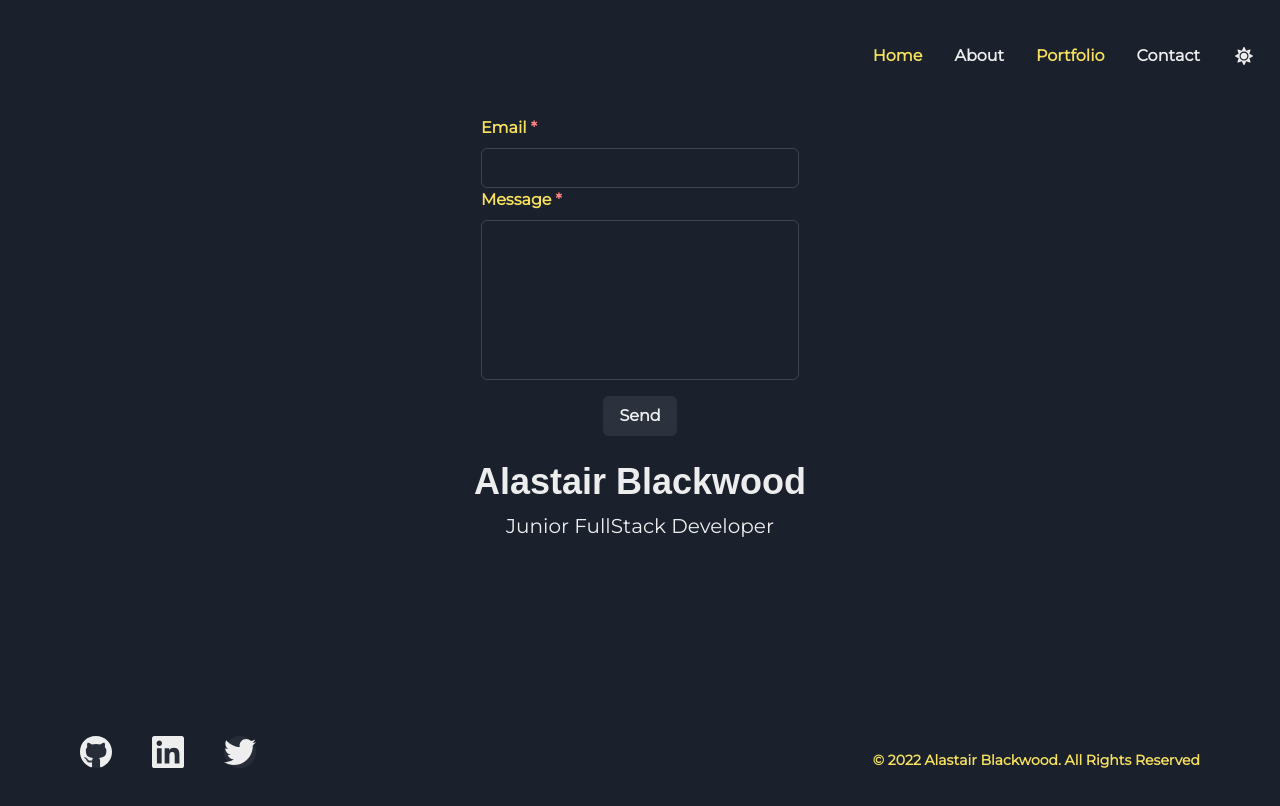
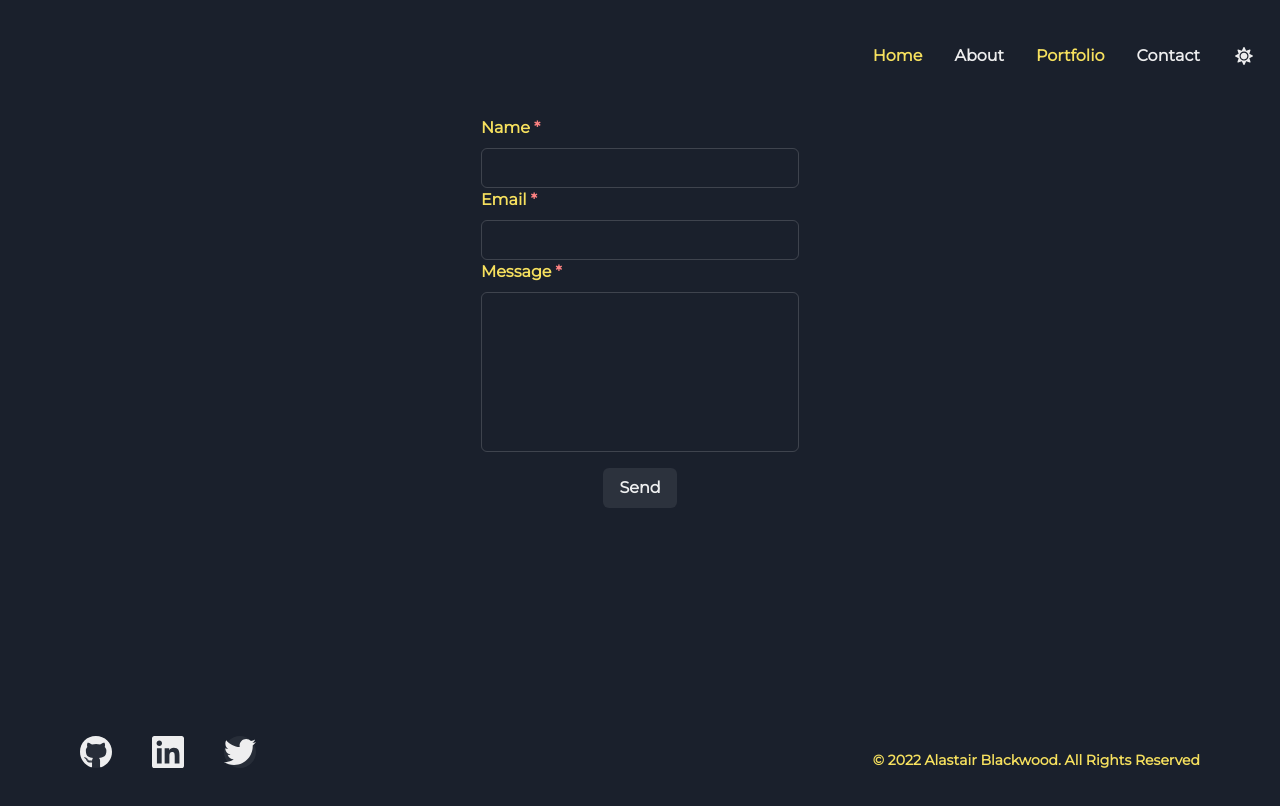
Before and after one commit to alastairblackwood/portfolio-react, a React (Create React App) app: page /contact in a window 1280 px wide. Shown: the top 806 px of the page. Built offline with nearby package versions, Linux system fonts and the light colour scheme.

Commit message:
fixed form reset when sent issue

```diff
--- a/package.json
+++ b/package.json
@@ -5,6 +5,7 @@
   "dependencies": {
     "@chakra-ui/icons": "^1.1.7",
     "@chakra-ui/react": "^1.8.6",
+    "@emailjs/browser": "^3.4.0",
     "@emotion/react": "^11.8.2",
     "@emotion/styled": "^11.8.1",
     "@fontsource/montserrat": "^4.5.5",
@@ -18,6 +19,7 @@
     "@types/node": "^12.20.47",
     "@types/react": "^16.14.24",
     "@types/react-dom": "^16.9.14",
+    "emailjs": "^3.7.0",
     "formik": "^2.2.9",
     "framer-motion": "^4.1.17",
     "react": "^17.0.2",
--- a/src/components/Forms/index.tsx
+++ b/src/components/Forms/index.tsx
@@ -1,4 +1,4 @@
-import { useState } from "react";
+import { useState, useRef } from "react";
 import { useForm } from "react-hook-form";
 import {
   Button,
@@ -10,30 +10,62 @@ import {
   Spacer,
   VStack,
 } from "@chakra-ui/react";
+import emailjs, { EmailJSResponseStatus } from "@emailjs/browser";
 
-const ContactForm = () => {
-  const { handleSubmit, watch } = useForm();
+export const ContactForm = () => {
+  const { handleSubmit } = useForm();
 
-  const onSubmit = (data: any) => {
-    if (!data.email || !data.message) {
-      return "Please enter your email and message";
-    }
-    console.log(data);
+  const sendEmail = (e: any) => {
+    e.preventDefault();
+
+    emailjs
+      .sendForm("gmail", "template_sexuxlg", e.target, "20mleEMlRerUmg9wu")
+      .then(
+        (result: EmailJSResponseStatus) => {
+          console.log(result.text);
+        },
+        (error) => {
+          console.log(error.text);
+        }
+      );
+    e.target.reset();
   };
 
   return (
     <Flex mt={24}>
-      <form onSubmit={handleSubmit(onSubmit)}>
+      <form onSubmit={sendEmail}>
         <FormControl isRequired>
-          <FormLabel htmlFor="email" color="yellow.300" fontWeight="semibold">
+          <FormLabel
+            className="name"
+            htmlFor="name"
+            color="yellow.300"
+            fontWeight="semibold"
+            placeholder="Name"
+          >
+            Name
+          </FormLabel>
+          <Input id="name" type="text" />
+          <FormLabel
+            className="email"
+            htmlFor="email"
+            color="yellow.300"
+            fontWeight="semibold"
+            placeholder="Email"
+          >
             Email
           </FormLabel>
-          <Input id="email" type="email" />
-          <FormLabel htmlFor="message" color="yellow.300" fontWeight="semibold">
+          <Input id="message" type="text" />
+          <FormLabel
+            className="message"
+            htmlFor="message"
+            color="yellow.300"
+            fontWeight="semibold"
+            placeholder="Enter short message here"
+          >
             Message
           </FormLabel>
           <Input id="text" type="text" h={40} />
-          <Button type="submit" mt={4} mb={4}>
+          <Button type="submit" value="Send Message" mt={4} mb={4}>
             Send
           </Button>
         </FormControl>
--- a/src/components/Navbar/index.tsx
+++ b/src/components/Navbar/index.tsx
@@ -64,7 +64,7 @@ const Navbar = () => {
         <ColorModeSwitcher justifySelf="flex-end" />
       </Flex>
 
-      {/* Mobile Content */}
+      {/* Mobile Content - Dropdown from hamburger menu */}
       <Flex
         display={display}
         w="52vw"
--- a/src/pages/Contact/index.tsx
+++ b/src/pages/Contact/index.tsx
@@ -16,8 +16,6 @@ export const Contact = () => (
         <Box mt={10}>
           <ContactForm />
         </Box>
-        <Heading>Alastair Blackwood</Heading>
-        <Text as="h6">Junior FullStack Developer</Text>
       </VStack>
     </Grid>
     <Footer />
```
Also changed, not shown: 1 other file (tests, documents, lock files or other folders).
